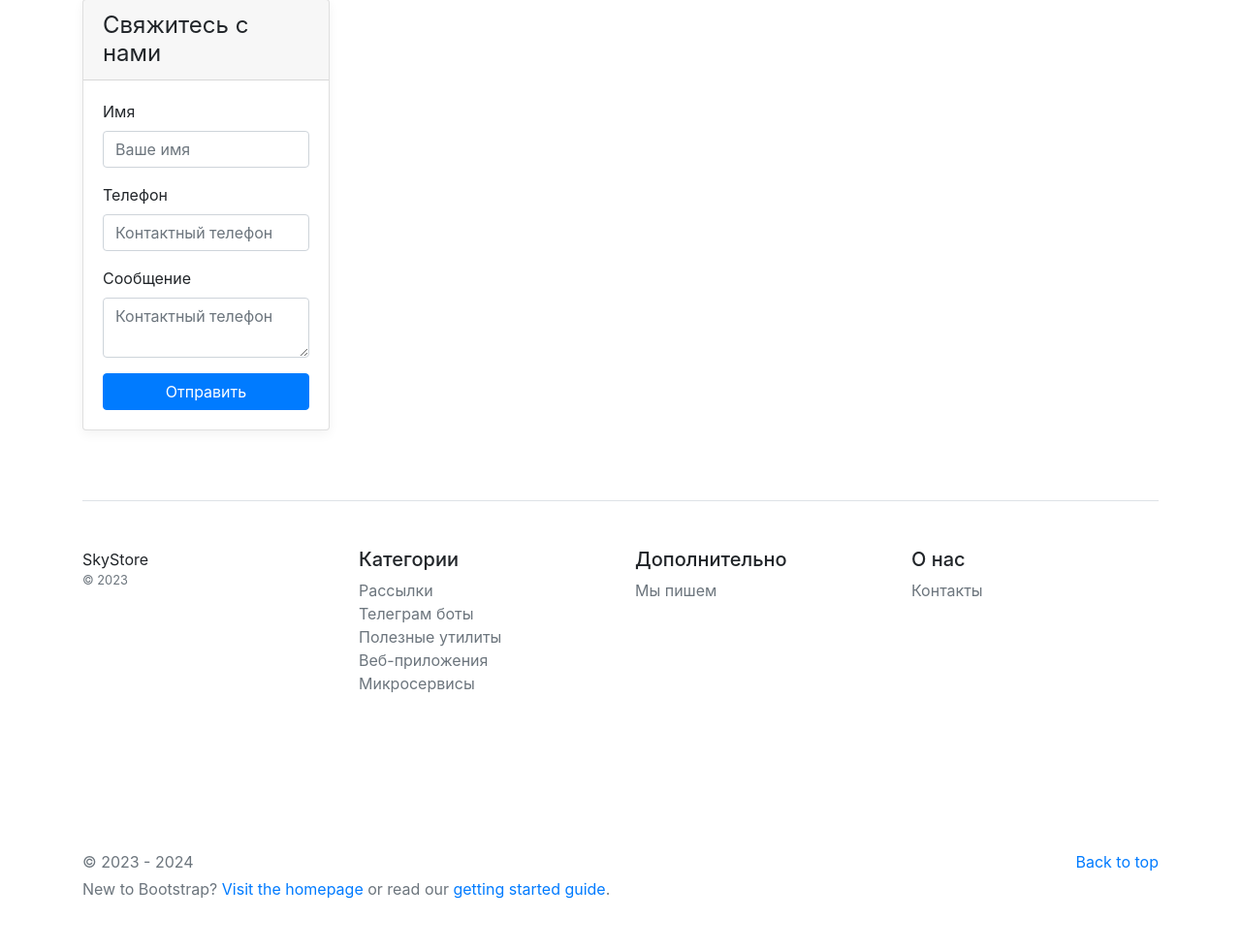
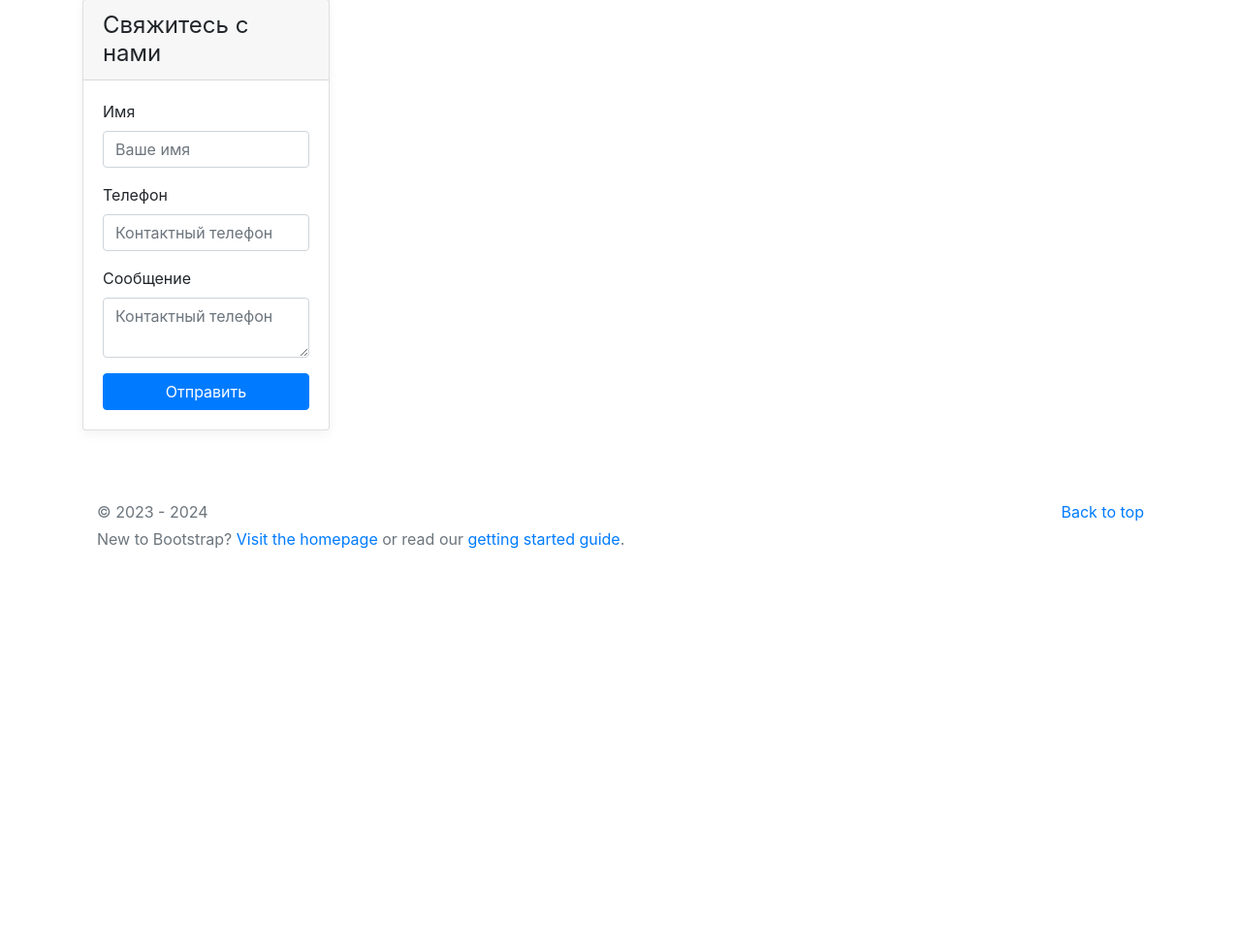
Before and after one commit to danielrusky/20.2_Shablonizacia, a Django app: page /contact/ in a window 1280 px wide. Shown: the part 588-1569 px from the top of the page at 97% size. After the commit the page ends 1154 px from the top, so only its background shows below. Run offline with Django 4.2, Linux system fonts and the light colour scheme; some libraries are stand-ins or nearby versions.

Commit message:
add homework 20.2

```diff
--- a/catalog/templates/catalog/contacts.html
+++ b/catalog/templates/catalog/contacts.html
@@ -72,35 +72,4 @@
             </div>
         </div>
     </div>
-    <footer class="pt-4 my-md-5 pt-md-5 border-top">
-        <div class="row">
-            <div class="col-12 col-md">
-                SkyStore
-                <small class="d-block mb-3 text-muted">&copy; 2023</small>
-            </div>
-            <div class="col-6 col-md">
-                <h5>Категории</h5>
-                <ul class="list-unstyled text-small">
-                    <li><a class="text-muted" href="#">Рассылки</a></li>
-                    <li><a class="text-muted" href="#">Телеграм боты</a></li>
-                    <li><a class="text-muted" href="#">Полезные утилиты</a></li>
-                    <li><a class="text-muted" href="#">Веб-приложения</a></li>
-                    <li><a class="text-muted" href="#">Микросервисы</a></li>
-                </ul>
-            </div>
-            <div class="col-6 col-md">
-                <h5>Дополнительно</h5>
-                <ul class="list-unstyled text-small">
-                    <li><a class="text-muted" href="#">Мы пишем</a></li>
-                </ul>
-            </div>
-            <div class="col-6 col-md">
-                <h5>О нас</h5>
-                <ul class="list-unstyled text-small">
-                    <li><a class="text-muted" href="/contacts/">Контакты</a></li>
-                </ul>
-            </div>
-        </div>
-    </footer>
-</div>
 {% endblock %}
--- a/catalog/templates/catalog/home.html
+++ b/catalog/templates/catalog/home.html
@@ -1,6 +1,8 @@
 {% extends 'catalog/base.html' %}
 {% block content %}
 {% load media_tag %}
+<a class="btn btn-outline-primary" href="{% url 'catalog:create_product' %}">Добавить продукт</a>
+<a class="btn btn-outline-primary" href="{% url 'catalog:create_category' %}">Добавить категорию</a>
 <div class="album py-5 bg-light">
     <div class="container">
 
--- a/catalog/templates/catalog/includes/inc_catalog_menu.html
+++ b/catalog/templates/catalog/includes/inc_catalog_menu.html
@@ -4,7 +4,5 @@
     <ul class="list-unstyled">
         <li><a href="{% url 'catalog:home' %}" class="text-white">Главная</a></li>
         <li><a href="{% url 'catalog:contact' %}" class="text-white">Контакты</a></li>
-        <li><a href="{% url 'catalog:create_category' %}" class="text-white">Создать категорию</a></li>
-        <li><a href="{% url 'catalog:create_product' %}" class="text-white">Создать продукт</a></li>
     </ul>
 </div>
```
